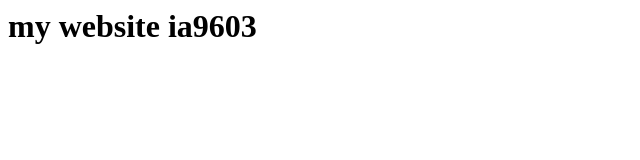
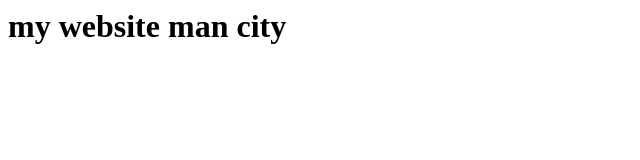
Before and after one commit to ia9603/ia9603, a plain HTML site: page index.html in a window 1280 px wide. Shown: the whole page, without its empty margins (0-640 px from the left). Drawn offline with Linux system fonts and the light colour scheme.

Commit message:
Update index.html

```diff
--- a/index.html
+++ b/index.html
@@ -1,6 +1,6 @@
 <html>
   <head></head>
   <body>
-    <h1>my website ia9603</h1>
+   <h1>my website man city </h1>
   </body>
 </html>
```
